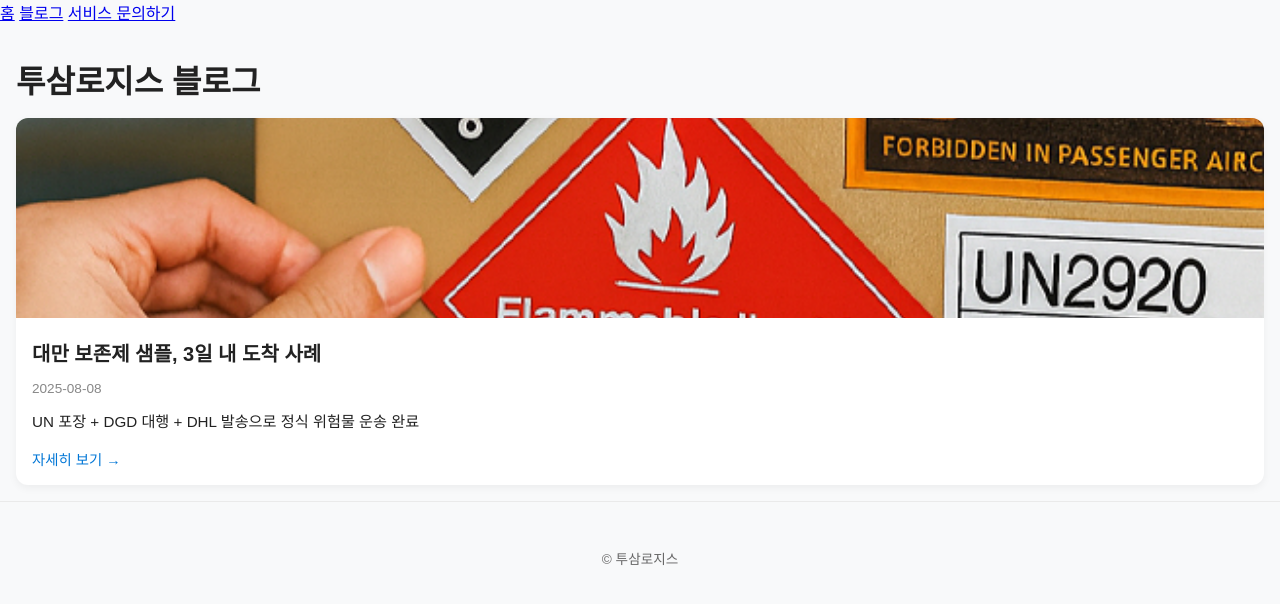
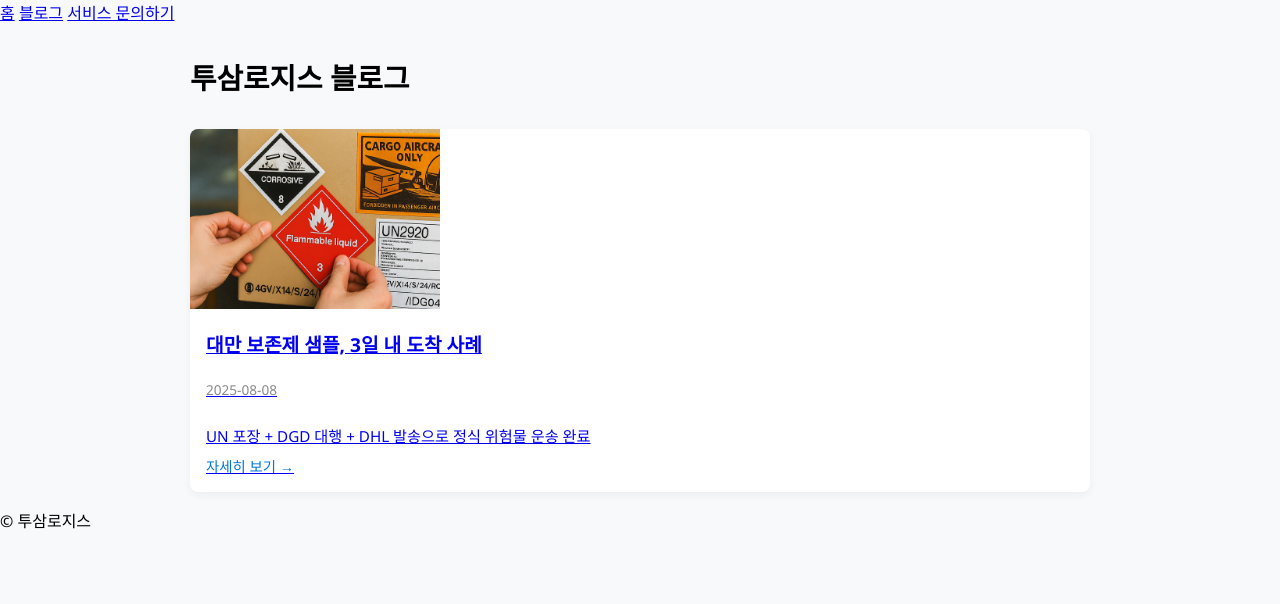
Before and after one commit to Tosome23/tosome-blog, an Eleventy site: page index.njk in a window 1280 px wide. Built offline with nearby package versions, Linux system fonts and the light colour scheme; Eleventy itself is replaced by a stand-in of ours; files that its build step writes are made by us from their sources.

Commit message:
style.css

```diff
--- a/static/style.css
+++ b/static/style.css
@@ -1,35 +1,35 @@
-/* 전체 폰트와 색상 기본값 */
 body {
-  font-family: 'Noto Sans KR', sans-serif;
-  background-color: #f8f9fa;
-  color: #222;
+  font-family: 'Segoe UI', sans-serif;
+  background: #f8f9fa;
   margin: 0;
-  padding: 0;
 }
 
-/* 페이지 제목 */
 .page-title {
-  font-size: 2rem;
-  margin: 2rem 0 1rem;
+  max-width: 900px;
+  margin: 2rem auto;
   padding: 0 1rem;
-  color: #222;
+  font-size: 1.8rem;
+  font-weight: bold;
 }
 
-/* 블로그 카드 레이아웃 */
 .post-grid {
-  display: grid;
-  grid-template-columns: repeat(auto-fit, minmax(300px, 1fr));
+  display: flex;
+  flex-direction: column;
   gap: 1.5rem;
-  list-style: none;
   padding: 0 1rem;
+  max-width: 900px;
+  margin: auto;
 }
 
 .post-card {
+  display: flex;
   background: #fff;
-  border-radius: 12px;
+  border-radius: 8px;
+  overflow: hidden;
   box-shadow: 0 3px 8px rgba(0,0,0,0.05);
-  overflow: hidden;
   transition: transform 0.2s ease, box-shadow 0.2s ease;
+  text-decoration: none;
+  color: inherit;
 }
 
 .post-card:hover {
@@ -37,24 +37,22 @@ body {
   box-shadow: 0 6px 15px rgba(0,0,0,0.1);
 }
 
-.card-link {
-  display: block;
-  text-decoration: none;
-  color: inherit;
-}
-
 .thumb {
-  width: 100%;
-  height: 200px;
+  width: 250px;
+  height: 180px;
   object-fit: cover;
+  flex-shrink: 0;
 }
 
 .card-body {
   padding: 1rem;
+  display: flex;
+  flex-direction: column;
+  justify-content: center;
 }
 
 .card-title {
-  font-size: 1.25rem;
+  font-size: 1.2rem;
   font-weight: bold;
   margin: 0 0 0.5rem;
 }
@@ -68,25 +66,14 @@ body {
 .card-excerpt {
   font-size: 0.95rem;
   line-height: 1.4;
-  margin-bottom: 1rem;
+  margin-bottom: 0.5rem;
 }
 
 .readmore {
-  display: inline-block;
+  color: #0076d6;
   font-size: 0.9rem;
-  color: #0076d6;
   font-weight: 500;
 }
-
 .readmore:hover {
   text-decoration: underline;
 }
-
-/* 푸터 */
-footer {
-  text-align: center;
-  font-size: 0.85rem;
-  color: #666;
-  padding: 2rem 0;
-  border-top: 1px solid #eaeaea;
-}
```
